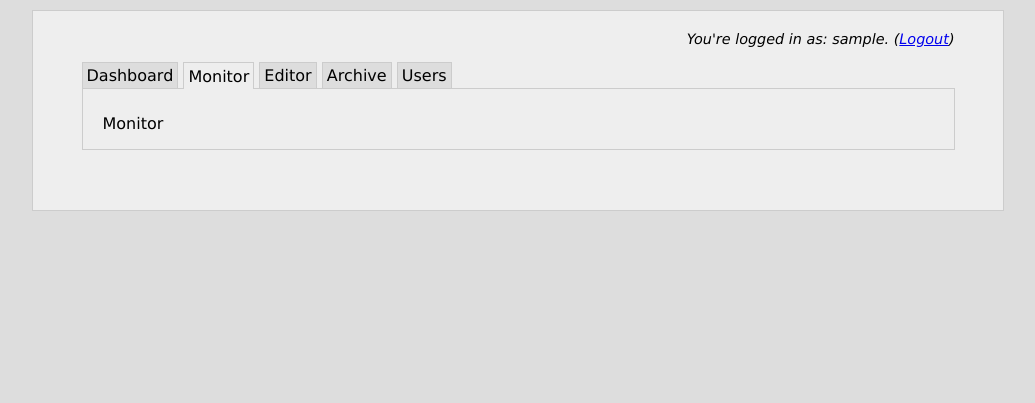
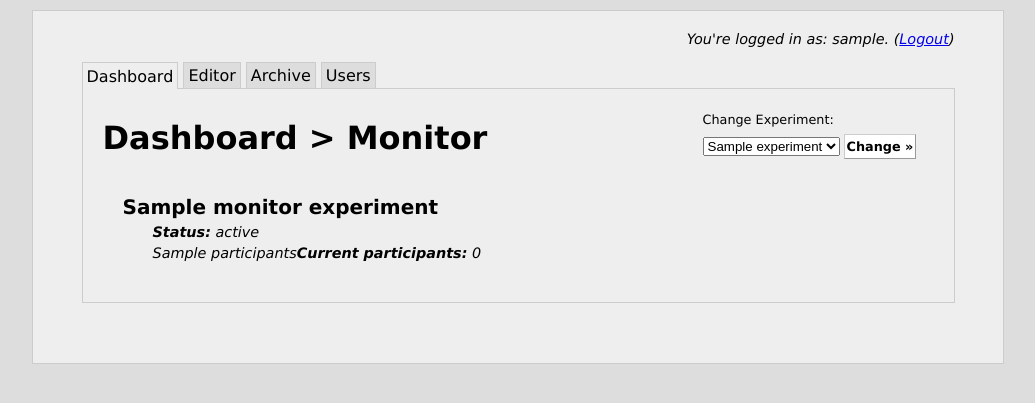
Before and after one commit to jantin/exchtrans, a Django app: template templates/adminInterface/monitor.html in a window 1280 px wide. Shown: the top 403 px of the page, without its empty margins (122-1157 px from the left). Run offline with Django 3.2, Linux system fonts and the light colour scheme; a user stored in the database is signed in; tables that the repository leaves empty hold one stand-in row (values such as "Sample post"); the template is opened without the code that fills it: most values are stand-ins (such as "Sample title", 1, 10 or a date in 2020).

Commit message:
adding experiments. Admin interface cleanup.

```diff
--- a/media/css/style.css
+++ b/media/css/style.css
@@ -30,7 +30,6 @@ body {
 	font-style: italic;
 }
 
-#experiment,
 #editor,
 #users,
 #dashboard,
@@ -105,9 +104,9 @@ textarea{
 }
 
 .buttonBig:active, .buttonSmall:active {
-border: 2px solid #CCCCCC;
-border-top-color: #999999;
-border-left-color: #999999;
+	border: 2px solid #CCCCCC;
+	border-top-color: #999999;
+	border-left-color: #999999;
 }
 
 .buttonSmall {
@@ -120,6 +119,36 @@ border-left-color: #999999;
 	height:2em;
 	font-size: .8em;
 }
+
+/* Monitor Experiments */
+
+#changeExperiment{
+	margin-top:-70px;
+	margin-left:600px;
+}
+
+/* Dashboard Experiments */
+
+#experiments{
+
+}
+
+#experiment{
+	width:25em;
+	padding: 20px;
+}
+
+#experimentName{
+	font-weight:bold;
+	font-size:20px;
+}
+
+#experimentStatus, #experimentParticipants, #experimentActionLinks{
+	margin:5px 0px 5px 30px;
+	font-style: italic;
+	font-size:.9em;
+}
+
 
 /* Edit Components  */
 
--- a/templates/adminBase.html
+++ b/templates/adminBase.html
@@ -8,7 +8,6 @@
 		<ul id="tabnav">
 			<li class="tab1"><a href="/dashboard">Dashboard</a></li>
 
-			<li class="tab2"><a href="/monitor">Monitor</a></li>
 
 			<li class="tab3"><a href="/editor">Editor</a></li>
 
--- a/templates/adminInterface/monitor.html
+++ b/templates/adminInterface/monitor.html
@@ -1,11 +1,37 @@
 {% extends "adminBase.html" %}
 
-{% block bodyid %}tab2{% endblock %}
+{% block bodyid %}tab1{% endblock %}
 
-{% block sectionDivID %}monitor{% endblock %}
+{% block sectionDivID %}dashboard{% endblock %}
 
 {% block adminContent %}
 
-Monitor
+<h1>Dashboard > Monitor</h1>
+<div id="changeExperiment">
+	<form name="changeExperiments" action="/dashboard/monitor/?id={{ e.id }}" method="get" id="changeExperiments">
+		<p><label for="id">Change Experiment:<br>
+		<select name="id">
+			{% for e in experiments %}
+			<option value="{{ e.id }}">
+				{{ e.name }}
+			</option>
+			{% endfor %}
+		</select>
+		</label><input class="buttonSmall" type="submit" value="Change »"></p>
+	</form>
+</div>
+<div id="experiments">
+	<div id="experiment">
+		<div id="experimentName">
+			{{ monitorExperiment.name }}
+		</div>
+		<div id="experimentStatus">
+			<strong>Status:</strong> {{ monitorExperiment.status.statusText }}
+		</div>
+		<div id="experimentParticipants">
+			{{ monitorExperiment.participants }}<strong>Current participants:</strong> 0
+		</div>
+	</div>
+</div>
 
 {% endblock %}
--- a/urls.py
+++ b/urls.py
@@ -6,7 +6,7 @@ urlpatterns = patterns('',
 	# ET Admin Pages
 	(r'^$', 'exchtran.et.views.dashboard'),
 	(r'^dashboard/$', 'exchtran.et.views.dashboard'),
-	(r'^monitor/$', 'exchtran.et.views.monitor'),
+	(r'^dashboard/monitor/$', 'exchtran.et.views.monitor'),
 	(r'^editor/$', 'exchtran.et.views.editor'),
 	(r'^editor/edit/$', 'exchtran.et.views.edit'),
 	(r'^editor/edit/addComponent/$', 'exchtran.et.views.addComponent'),
```
Also changed, not shown: et/models.py (+24 -1 lines), et/views.py (+7 -3 lines), templates/adminInterface/dashboard.html (+20 -1 lines), templates/adminInterface/edit.html (added, +49 -0 lines), 5 other files.
